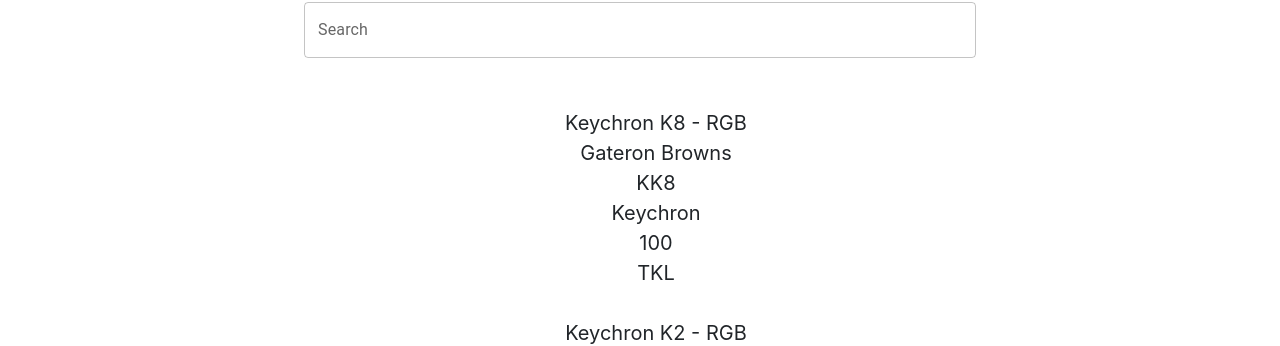
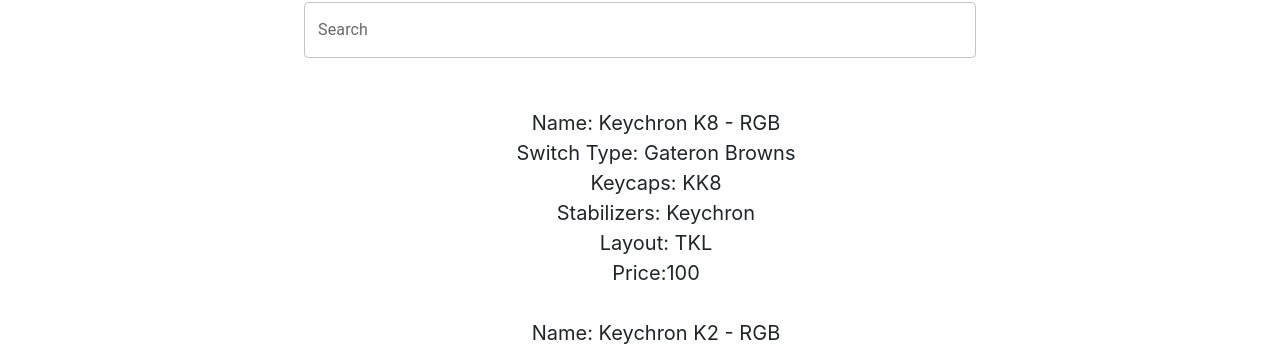
Before and after one commit to moodzter/Keyboard_Front_End, a React (Create React App) app: page / in a window 1280 px wide. Shown: the part 419-765 px from the top of the page. Built offline with nearby package versions, Linux system fonts and the light colour scheme; no server answers.

Commit message:
list updates

```diff
--- a/src/components/List.js
+++ b/src/components/List.js
@@ -18,19 +18,19 @@
     return (
         <ul>
             {filteredData.map((item) => (
-                <li className="justify-content-center" key={item.id}>
+                <li className="justify-content-center nav nav-masthead" key={item.id}>
                 <br/>
-                {item.brand}
+                Name: {item.brand}
                 <br/>
-                {item.switches}
+                Switch Type: {item.switches}
                 <br/>
-                {item.keycaps}
+                Keycaps: {item.keycaps}
                 <br/>
-                {item.stabilizers}
+                Stabilizers: {item.stabilizers}
                 <br/>
-                {item.price}
+                Layout: {item.size}
                 <br/>
-                {item.size}
+                Price:{item.price}
                 <br/>
                 </li>
 
```
